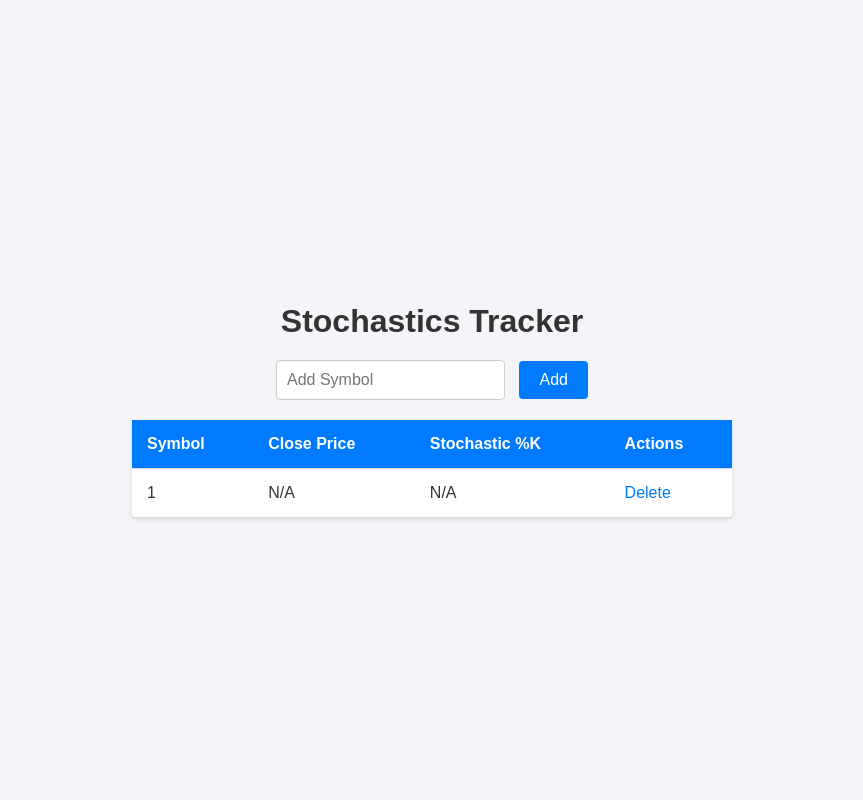
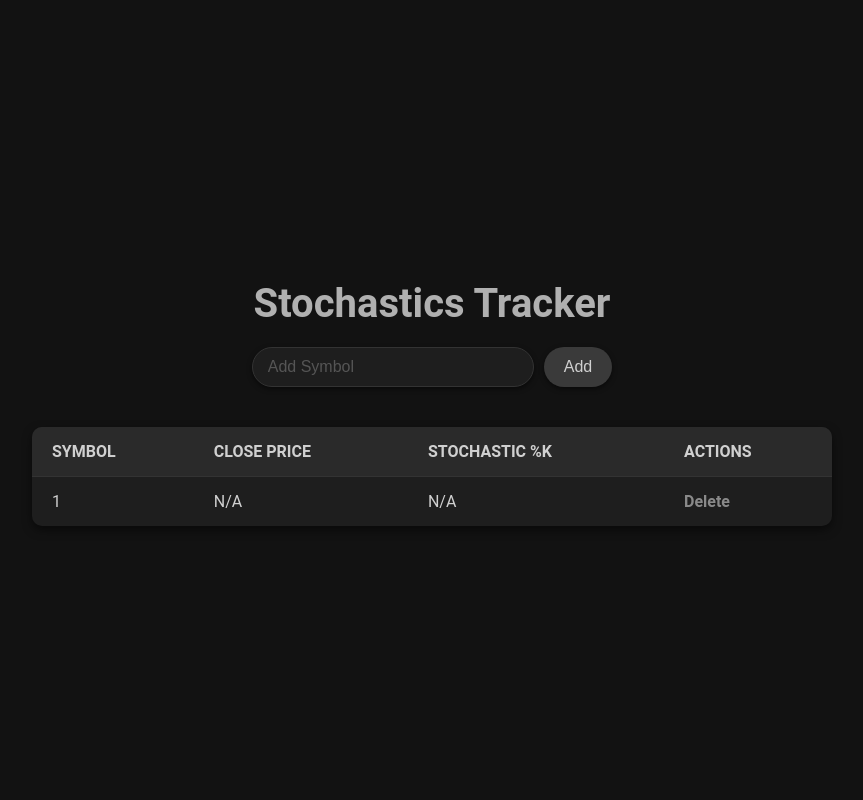
Before and after one commit to katie-cheng/stochastics, a Flask app: template templates/index.html in a window 1280 px wide. Shown: the whole page, without its empty margins (208-1071 px from the left). Run offline with Flask 3, Linux system fonts and the light colour scheme; the template is opened without the code that fills it: most values are stand-ins (such as "Sample title", 1, 10 or a date in 2020).

Commit message:
updated ui

```diff
--- a/app.py
+++ b/app.py
@@ -1,6 +1,7 @@
 from flask import Flask, render_template, request, redirect, url_for
 import os
 import yfinance as yf
+import pandas as pd
 
 app = Flask(__name__)
 
--- a/static/styles.css
+++ b/static/styles.css
@@ -1,8 +1,8 @@
 /* General body styling */
 body {
-    font-family: Arial, sans-serif;
-    background-color: #f4f4f9;
-    color: #333;
+    font-family: 'Roboto', sans-serif; /* Clean and modern font */
+    background-color: #121212; /* Dark background */
+    color: #d0d0d0; /* Light gray text */
     margin: 0;
     padding: 0;
     display: flex;
@@ -14,67 +14,118 @@ body {
 
 /* Center the main content */
 h1 {
-    font-size: 2em;
+    font-size: 2.5em;
     margin-bottom: 20px;
+    color: #b0b0b0; /* Medium gray for the title */
+    text-align: center;
 }
 
+/* Form styling */
 form {
     margin-bottom: 20px;
+    display: flex;
+    justify-content: center;
+    gap: 10px; /* Space between input and button */
 }
 
-/* Style the input and button */
 form input[type="text"] {
-    padding: 10px;
+    padding: 10px 15px;
     font-size: 1em;
-    border: 1px solid #ccc;
-    border-radius: 4px;
-    margin-right: 10px;
+    border: 1px solid #333; /* Darker border */
+    border-radius: 25px; /* Rounded corners */
+    background-color: #1e1e1e; /* Slightly lighter dark background */
+    color: #d0d0d0; /* Light gray text */
+    outline: none;
+    width: 250px; /* Consistent width */
+    box-shadow: 0px 2px 5px rgba(0, 0, 0, 0.5); /* Subtle shadow */
+}
+
+form input[type="text"]::placeholder {
+    color: #555; /* Medium gray placeholder text */
 }
 
 form button {
     padding: 10px 20px;
     font-size: 1em;
     border: none;
-    background-color: #007BFF;
-    color: white;
-    border-radius: 4px;
+    background-color: #3a3a3a; /* Medium gray button */
+    color: #d0d0d0; /* Light gray text */
+    border-radius: 25px; /* Rounded corners */
     cursor: pointer;
+    transition: background-color 0.3s ease; /* Smooth hover transition */
+    box-shadow: 0px 2px 5px rgba(0, 0, 0, 0.5); /* Subtle shadow */
 }
 
 form button:hover {
-    background-color: #0056b3;
+    background-color: #4a4a4a; /* Slightly lighter gray on hover */
 }
 
-/* Style the table */
+/* Table styling */
 table {
-    width: 100%;
-    max-width: 600px;
+    width: 80%;
+    max-width: 800px;
     border-collapse: collapse;
-    background: white;
-    border-radius: 5px;
-    box-shadow: 0 2px 5px rgba(0, 0, 0, 0.1);
+    background: #1e1e1e; /* Dark table background */
+    border-radius: 10px; /* Rounded corners */
+    box-shadow: 0 4px 10px rgba(0, 0, 0, 0.5); /* Subtle shadow */
+    overflow: hidden; /* Ensures rounded corners stay intact */
+    margin: 20px 0;
 }
 
 th, td {
-    padding: 15px;
+    padding: 15px 20px;
     text-align: left;
-    border-bottom: 1px solid #ddd;
+    border-bottom: 1px solid #333; /* Darker borders */
+    font-size: 1em;
 }
 
 th {
-    background-color: #007BFF;
-    color: white;
+    background-color: #2a2a2a; /* Dark gray header */
+    color: #d0d0d0; /* Light gray text */
+    text-transform: uppercase; /* Optional: Makes headers uppercase */
+    font-weight: bold;
+}
+
+tr:last-child td {
+    border-bottom: none; /* Remove border for last row */
 }
 
 tr:hover {
-    background-color: #f1f1f1;
+    background-color: #292929; /* Slightly lighter hover effect */
 }
 
+/* Link styling */
 td a {
     text-decoration: none;
-    color: #007BFF;
+    color: #8a8a8a; /* Medium gray links */
+    font-weight: bold;
 }
 
 td a:hover {
     text-decoration: underline;
 }
+
+/* Delete button styling */
+td a.delete {
+    color: #aa5555; /* Subtle dark red */
+    font-weight: bold;
+}
+
+td a.delete:hover {
+    color: #cc6666; /* Slightly brighter dark red on hover */
+}
+
+/* Responsive Design */
+@media (max-width: 768px) {
+    body {
+        padding: 20px;
+    }
+
+    table {
+        width: 100%; /* Adjust table width for smaller screens */
+    }
+
+    form input[type="text"] {
+        width: 100%; /* Adjust input width for smaller screens */
+    }
+}
```
Also changed, not shown: test.py (deleted, +0 -7 lines), test_yfinance.py (added, +10 -0 lines).
